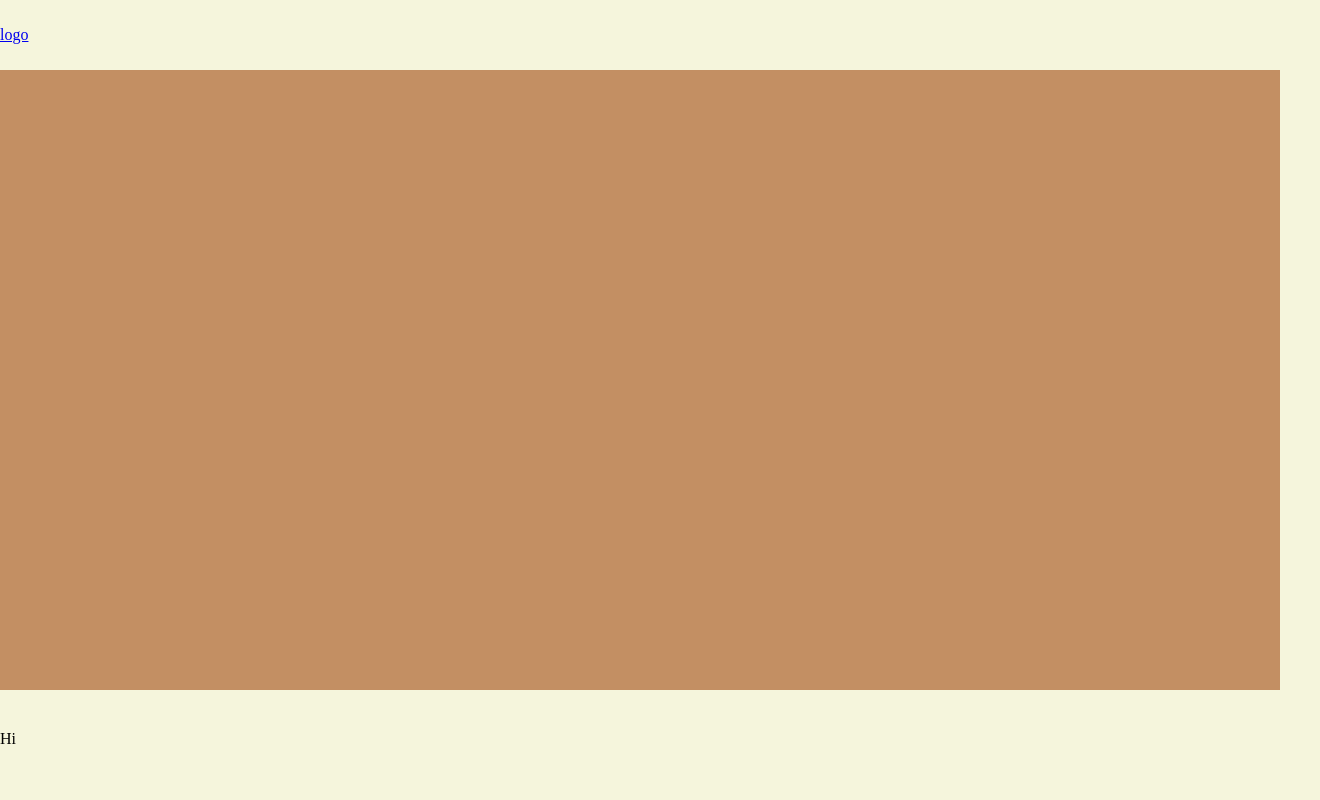
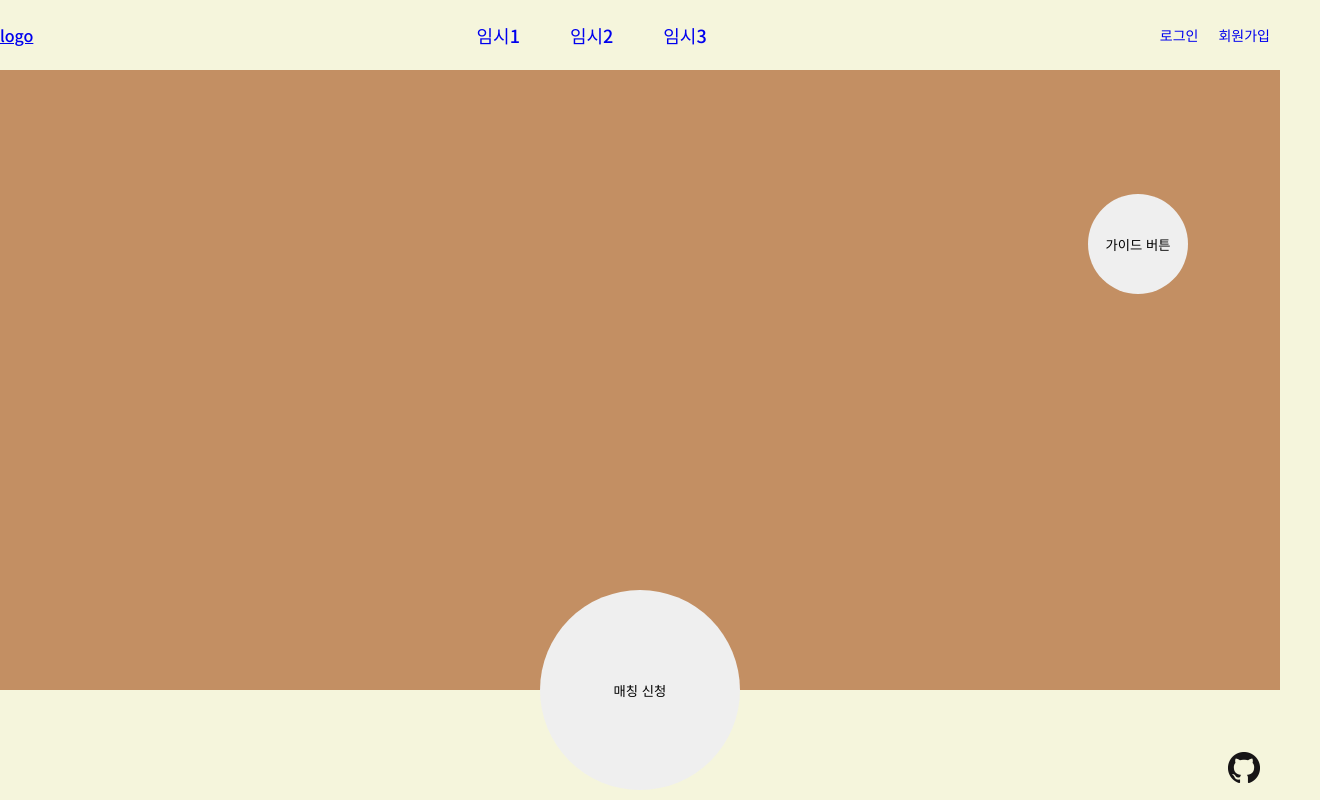
Before and after one commit to Donkey-s-Ears/Donkeys-front, a React app: page / in a window 1280 px wide. Shown: the whole page, 1320 px wide, since content can reach past the window. Built offline with nearby package versions, Linux system fonts and the light colour scheme.

Commit message:
[DON-25] feature: 메인 페이지 뼈대 구현 완료

```diff
--- a/src/App.jsx
+++ b/src/App.jsx
@@ -18,6 +18,7 @@ const GlobalStyled = createGlobalStyle`
 	#root {
 		width: 100%;
 		height: 100%;
+		font-family: 'Noto Sans KR', sans-serif;
 	}
 `;
 
--- a/src/components/Footer/Footer.jsx
+++ b/src/components/Footer/Footer.jsx
@@ -1,8 +1,15 @@
 import { FooterStyled } from './FooterStyled.jsx';
+import githubImage from '../../Assets/Images/GitHub-Mark-32px.png';
 
 const Footer = () => {
   console.log('Footer');
-  return <FooterStyled>Hi</FooterStyled>;
+  return (
+    <FooterStyled>
+      <a href="https://github.com/Donkey-s-Ears" target="_blank">
+        <img src={githubImage} />
+      </a>
+    </FooterStyled>
+  );
 };
 
 export default Footer;
--- a/src/components/Footer/FooterStyled.jsx
+++ b/src/components/Footer/FooterStyled.jsx
@@ -2,7 +2,18 @@ import styled from 'styled-components';
 
 export const FooterStyled = styled.div`
   position: absolute;
+  display: flex;
+  justify-content: flex-end;
   bottom: 0;
   width: 100%;
   height: 70px;
+  line-height: 70px;
+
+  a {
+    margin-right: 20px;
+  }
+
+  img {
+    vertical-align: middle;
+  }
 `;
--- /dev/null
+++ b/src/components/GuideButton/GuideButton.Styled.jsx
@@ -0,0 +1,15 @@
+import styled from 'styled-components';
+
+const GuideButtonStyled = styled.button`
+  position: absolute;
+  top: 20%;
+  left: 85%;
+  padding: 0;
+  width: 100px;
+  height: 100px;
+  border-radius: 50%;
+  border: none;
+  cursor: pointer;
+`;
+
+export default GuideButtonStyled;
--- /dev/null
+++ b/src/components/GuideButton/GuideButton.jsx
@@ -0,0 +1,5 @@
+import GuideButtonStyled from './GuideButton.Styled.jsx';
+
+const GuideButton = () => <GuideButtonStyled onClick={() => alert('가이드!')}>가이드 버튼</GuideButtonStyled>;
+
+export default GuideButton;
--- a/src/components/Header/Header.jsx
+++ b/src/components/Header/Header.jsx
@@ -1,18 +1,28 @@
 import { HeaderStyled, NavBarStyled } from './HeaderStyled.jsx';
-import { BrowserRouter as Router, Link } from 'react-router-dom';
+import { Link } from 'react-router-dom';
 
 const Header = () => (
   <HeaderStyled>
-    {/* <HeaderStyled.inline> */}
-    <nav>
-      <Link to="/">logo</Link>
-      <NavBarStyled>
-        <NavBarStyled.navItem>nav1</NavBarStyled.navItem>
-        <NavBarStyled.navItem>nav2</NavBarStyled.navItem>
-        <NavBarStyled.navItem>nav3</NavBarStyled.navItem>
-      </NavBarStyled>
-    </nav>
-    {/* </HeaderStyled.inline> */}
+    <Link to="/">logo</Link>
+    <NavBarStyled>
+      <NavBarStyled.mainItem>
+        <Link to="#">임시1</Link>
+      </NavBarStyled.mainItem>
+      <NavBarStyled.mainItem>
+        <Link to="#">임시2</Link>
+      </NavBarStyled.mainItem>
+      <NavBarStyled.mainItem>
+        <Link to="#">임시3</Link>
+      </NavBarStyled.mainItem>
+    </NavBarStyled>
+    <NavBarStyled>
+      <NavBarStyled.utilItem>
+        <Link to="#">로그인</Link>
+      </NavBarStyled.utilItem>
+      <NavBarStyled.utilItem>
+        <Link to="#">회원가입</Link>
+      </NavBarStyled.utilItem>
+    </NavBarStyled>
   </HeaderStyled>
 );
 
--- a/src/components/Header/HeaderStyled.jsx
+++ b/src/components/Header/HeaderStyled.jsx
@@ -5,6 +5,9 @@ export const HeaderStyled = styled.div`
   height: 70px;
   line-height: 70px;
   vertical-align: middle;
+  display: flex;
+  flex-direction: row;
+  justify-content: space-between;
 `;
 
 HeaderStyled.inline = styled.div`
@@ -15,15 +18,32 @@ HeaderStyled.inline = styled.div`
 export const NavBarStyled = styled.ul`
   display: flex;
   max-width: 1440px;
-  width: 100%;
   flex-direction: row;
   list-style-type: none;
   justify-content: center;
   align-items: center;
+
+  li:hover {
+    a {
+      color: orange;
+    }
+  }
+
+  a {
+    text-decoration: none;
+  }
 `;
 
-NavBarStyled.navItem = styled.li`
+NavBarStyled.mainItem = styled.li`
   cursor: pointer;
   font-size: 18px;
   font-weight: 500;
+  padding: 0 25px;
 `;
+
+NavBarStyled.utilItem = styled.li`
+  cursor: pointer;
+  font-size: 14px;
+  font-weight: 500;
+  padding: 0 10px;
+`;
--- a/src/components/MainInfo/MainInfo.jsx
+++ b/src/components/MainInfo/MainInfo.jsx
@@ -1,5 +1,12 @@
 import { MainInfoBackStyled } from './MainInfoStyled.jsx';
+import MatchingButton from '../MatchingButton/MatchingButton.jsx';
+import GuideButton from '../GuideButton/GuideButton.jsx';
 
-const MainInfo = () => <MainInfoBackStyled></MainInfoBackStyled>;
+const MainInfo = () => (
+  <MainInfoBackStyled>
+    <MatchingButton />
+    <GuideButton />
+  </MainInfoBackStyled>
+);
 
 export default MainInfo;
--- /dev/null
+++ b/src/components/MatchingButton/MatchingButton.jsx
@@ -0,0 +1,5 @@
+import MatchingButtonStyled from './MatchingButton.styled.jsx';
+
+const MatchingButton = () => <MatchingButtonStyled onClick={() => alert('매칭 신청!')}>매칭 신청</MatchingButtonStyled>;
+
+export default MatchingButton;
--- /dev/null
+++ b/src/components/MatchingButton/MatchingButton.styled.jsx
@@ -0,0 +1,16 @@
+import styled from 'styled-components';
+
+const MatchingButtonStyled = styled.button`
+  position: absolute;
+  top: 100%;
+  left: 50%;
+  padding: 0;
+  transform: translate(-50%, -50%);
+  width: 200px;
+  height: 200px;
+  border-radius: 50%;
+  border: none;
+  cursor: pointer;
+`;
+
+export default MatchingButtonStyled;
--- a/template/index.html
+++ b/template/index.html
@@ -5,6 +5,9 @@
     <meta http-equiv="X-UA-Compatible" content="IE=edge" />
     <meta name="viewport" content="width=device-width, initial-scale=1.0" />
     <title>임귀당귀</title>
+		<link rel="preconnect" href="https://fonts.googleapis.com">
+		<link rel="preconnect" href="https://fonts.gstatic.com" crossorigin>
+		<link href="https://fonts.googleapis.com/css2?family=Noto+Sans+KR:wght@500&display=swap" rel="stylesheet">
   </head>
   <body>
     <div id="root">
--- a/webpack.config.js
+++ b/webpack.config.js
@@ -29,12 +29,13 @@ module.exports = {
         use: ['style-loader', 'css-loader']
       },
       {
-        test: /.(png|jpg|gif)$/,
+        test: /\.(png|jpg|gif)$/i,
         use: [
           {
             loader: 'url-loader',
             options: {
-              limit: 8192
+              limit: 8192,
+              name: '[name].[ext]?[hash]'
             }
           }
         ]
```
Also changed, not shown: src/Assets/Images/GitHub-Mark-32px.png (added).
